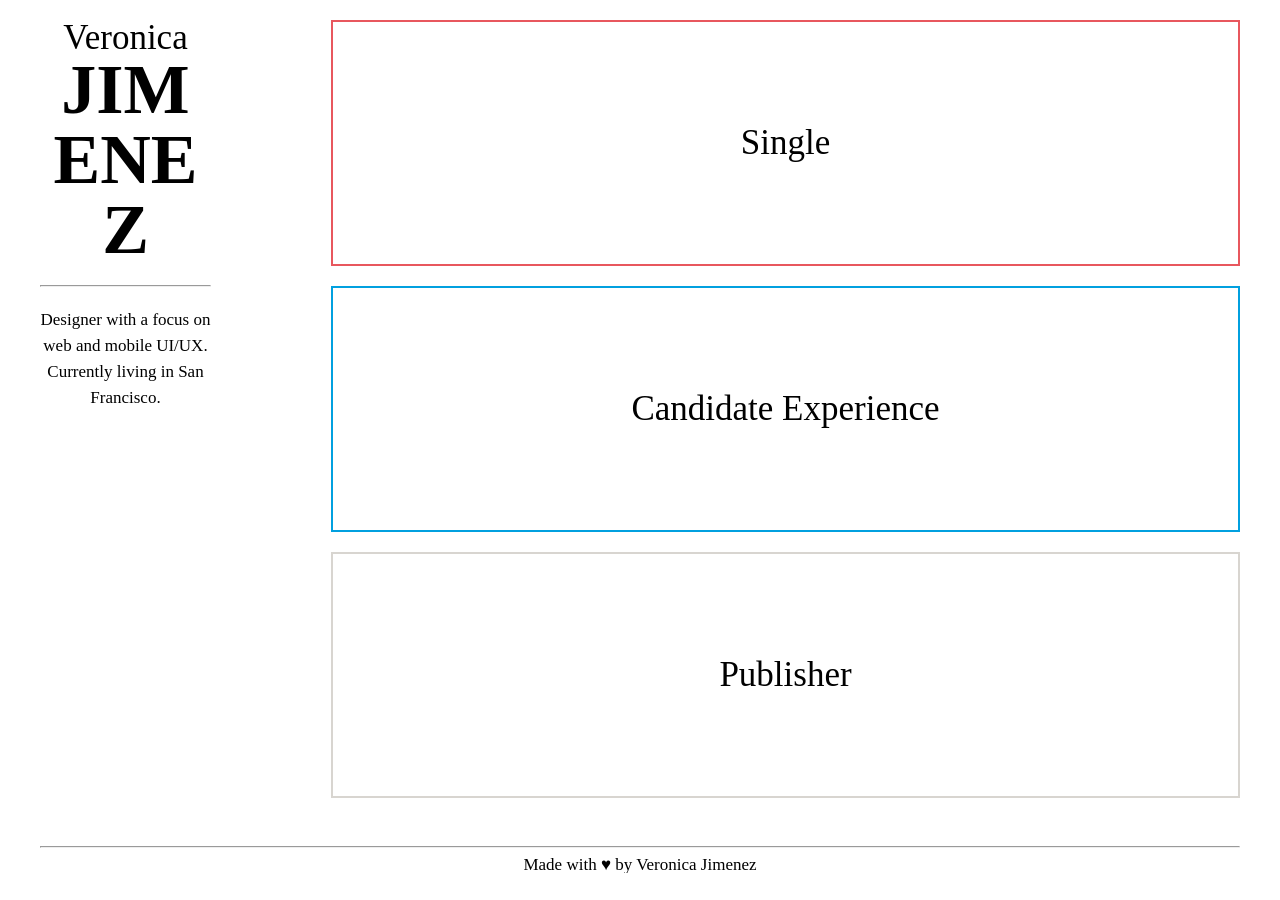
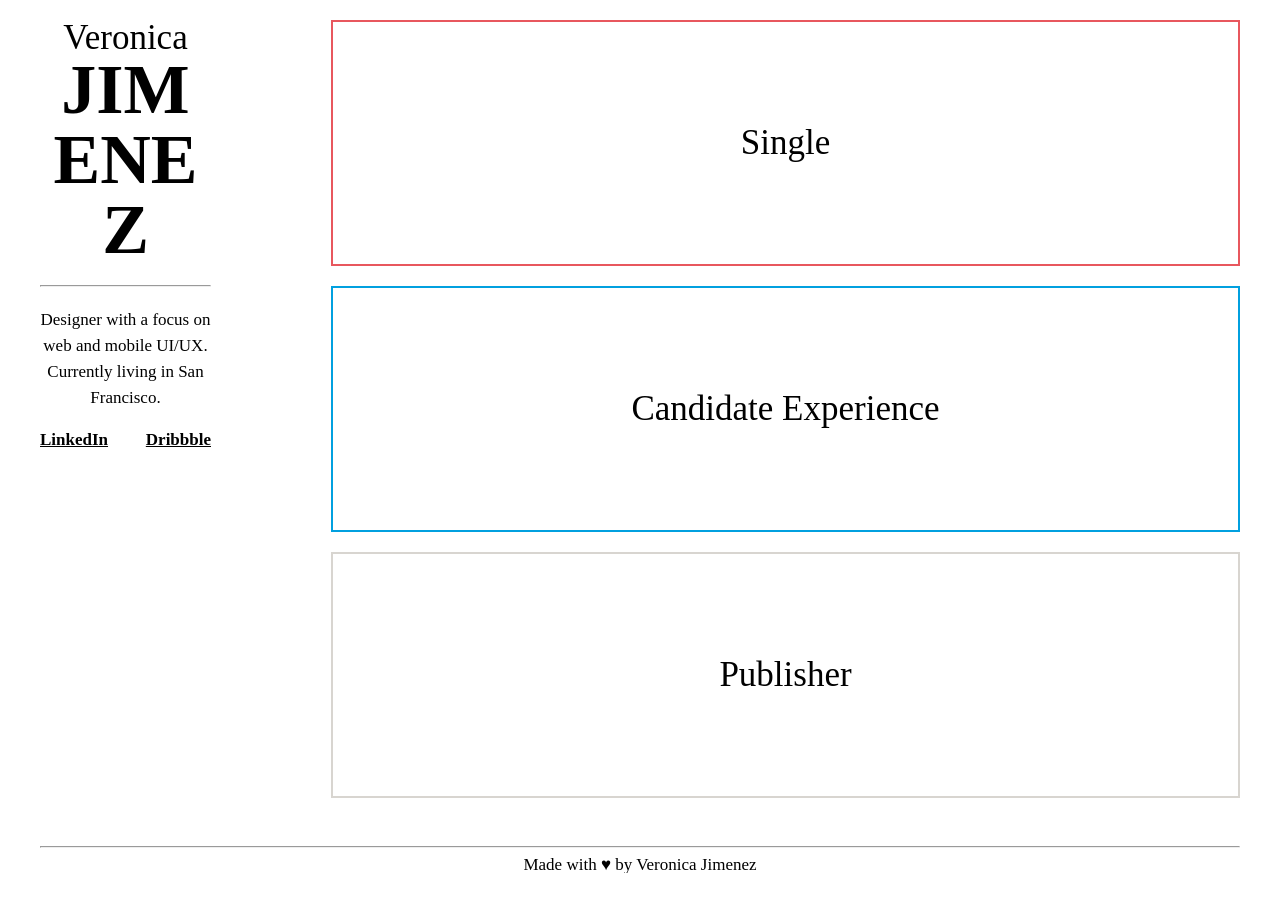
Before and after one commit to vnikajimenez/vnikajimenez.github.com, a Jekyll site: the page built from index.html, in a window 1280 px wide. Built offline with Jekyll 4.4.1, drawn with Linux system fonts in a browser that asks for light colours; nearby versions of some CDN libraries.

Commit message:
added links to dribbble and linkedin

```diff
--- a/_sass/_main.scss
+++ b/_sass/_main.scss
@@ -57,8 +57,20 @@ a {
 		}
 
 		.blurb {
-			margin-top: 20px;
+			margin: 20px 0px;
 			line-height: 26px;
+		}
+
+		.links {
+			width: 100%;
+
+			.left {
+				float: left;
+			}
+
+			.right {
+				float: right;
+			}
 		}
 	}
 
--- a/index.html
+++ b/index.html
@@ -8,6 +8,10 @@ layout: default
       <p class="last-name">JIMENEZ</p>
       <hr>
       <p class="blurb">Designer with a focus on web and mobile UI/UX. Currently living in San Francisco.</p>
+      <div class="links">
+        <div class="left"><a href="http://www.linkedin.com/in/jimeneznika">LinkedIn</a></div>
+        <div class="right"><a href="https://dribbble.com/jimeneznika">Dribbble</a></div>
+      </div>
     </div>
     <div class="right-column">
       <a href="single.html">
```
Also changed, not shown: 3 other files.
